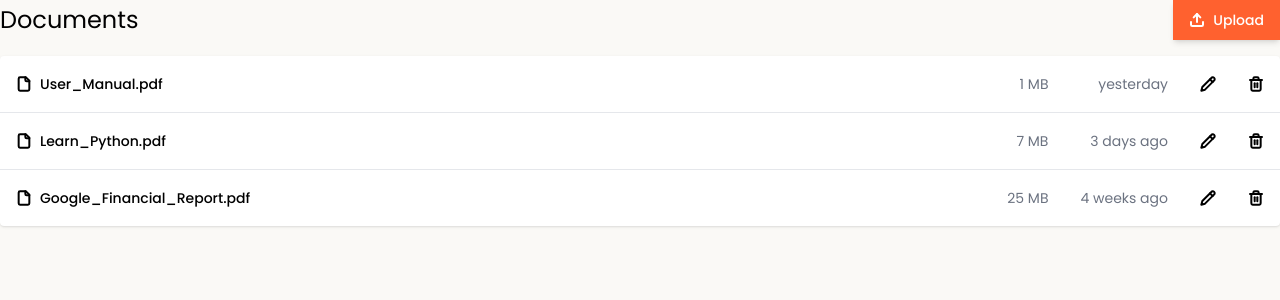
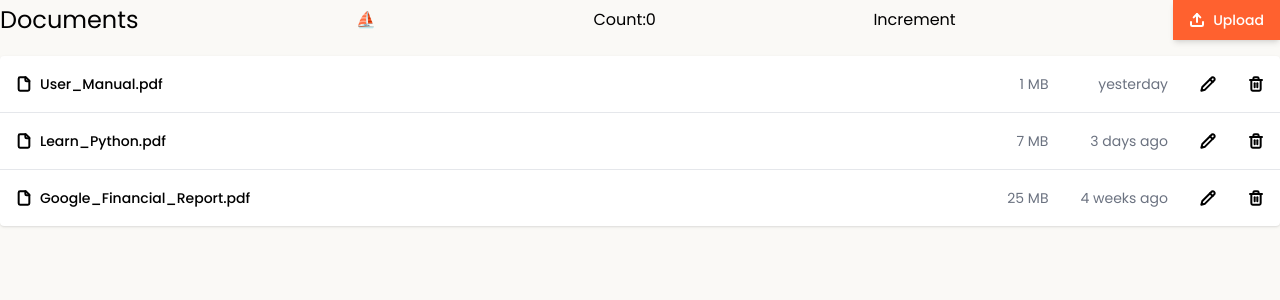
Before and after one commit to RicePad/EncantoPDF, a Next.js app: page /1 in a window 1280 px wide. Shown: the top 300 px of the page. Built offline with nearby package versions, Linux system fonts and the light colour scheme.

Commit message:
add new components

```diff
--- /dev/null
+++ b/src/components/BigCountNumber/BigCountNumber.tsx
@@ -0,0 +1,14 @@
+import React from 'react';
+
+function BigCountNumber({ count }) {
+  // console.info('BigCountNumber render');
+
+  return (
+    <p>
+      <span className="prefix">Count:</span>
+      {count}
+    </p>
+  );
+}
+
+export default BigCountNumber;
--- /dev/null
+++ b/src/components/BigCountNumber/index.tsx
@@ -0,0 +1,2 @@
+export * from './BigCountNumber';
+export { default } from './BigCountNumber';
--- /dev/null
+++ b/src/components/Decoration/Decoration.tsx
@@ -0,0 +1,9 @@
+import React from 'react';
+
+function Decoration() {
+  // console.info('aDecoration render');
+
+  return <div className="decoration">⛵️</div>;
+}
+
+export default Decoration;
--- /dev/null
+++ b/src/components/Decoration/index.tsx
@@ -0,0 +1,2 @@
+export * from './Decoration';
+export { default } from './Decoration';
--- a/src/components/UploadPDF/UploadPDF.tsx
+++ b/src/components/UploadPDF/UploadPDF.tsx
@@ -1,5 +1,7 @@
 "use client";
 
+import Decoration from '@/components/Decoration'
+import BigCountNumber from '../BigCountNumber';
 import { Button } from "@/components/ui/button";
 import {
   Dialog,
@@ -20,10 +22,13 @@ const UploadPDF = () => {
   const [file, setFile] = useState<File | null>(null);
   const [url, setUrl] = useState<string>("");
   const [isButtonEnbaled, setIsButtonEnabled] = useState(false);
+  const [count, setCount] = useState(0);
+
 
   const [open, setOpen] = useState(false);
 
   const onDrop = useCallback((acceptedFiles: File[]) => {
+    console.log('onDrop render');
     // Do something with the files
     const pdfFile = acceptedFiles[0];
 
@@ -51,11 +56,6 @@ const UploadPDF = () => {
   });
 
 
-  let rootProps = getRootProps();
-  console.log('rootProps: ', rootProps);
-
-  let inputProps = getInputProps();
-  console.log('inputProps: ', inputProps)
 
 
   const handleUrlChange = (e: React.ChangeEvent<HTMLInputElement>) => {
@@ -95,6 +95,11 @@ const UploadPDF = () => {
 
   return (
     <Dialog open={open} onOpenChange={handleOpenDialog}>
+      <Decoration/>
+      <BigCountNumber count={count} />
+      <button onClick={() => setCount(count + 1)}>
+        Increment
+      </button>
       <DialogTrigger asChild>
         <Button variant="orange">
           <Upload className="w-4 h-4 mr-2" style={{ strokeWidth: "3" }} />
--- a/src/components/ui/button.tsx
+++ b/src/components/ui/button.tsx
@@ -49,6 +49,7 @@ export interface ButtonProps
 const Button = React.forwardRef<HTMLButtonElement, ButtonProps>(
   ({ className, variant, size, asChild = false, ...props }, ref) => {
     const Comp = asChild ? Slot : "button"
+    // console.log('button render');
     return (
       <Comp
         className={cn(buttonVariants({ variant, size, className }))}
```
